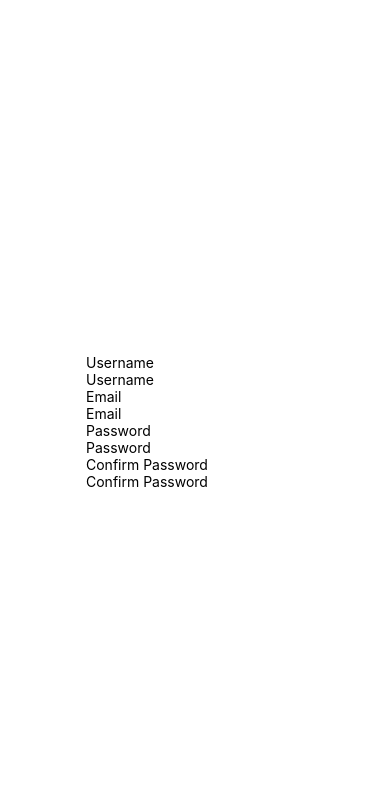
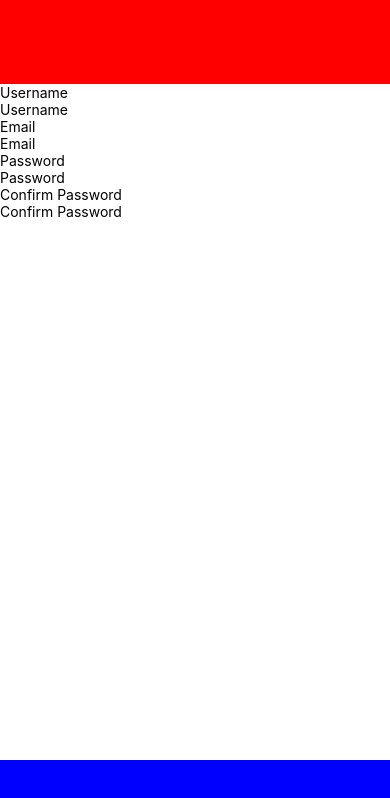
Before and after one commit to stephenmussel/react-native-registration-form, a React Native app: screen / in a window 390 px wide. Shown: the top 798 px of the page. Built offline with nearby package versions, Linux system fonts and the light colour scheme.

Commit message:
added scrollview, header, and footer

```diff
--- a/App.js
+++ b/App.js
@@ -1,15 +1,15 @@
 import { StatusBar } from 'expo-status-bar';
-import { StyleSheet, Text, View, TextInput } from 'react-native';
+import { StyleSheet, Text, View, TextInput, ScrollView } from 'react-native';
 import React, { useState } from 'react';
 
-const styles = StyleSheet.create({
-  container: {
-    flex: 1,
-    backgroundColor: '#fff',
-    alignItems: 'center',
-    justifyContent: 'center',
-  },
-});
+// const styles = StyleSheet.create({
+//   container: {
+//     flex: 1,
+//     backgroundColor: '#fff',
+//     alignItems: 'center',
+//     justifyContent: 'center',
+//   },
+// });
 
 function App() {
 
@@ -28,13 +28,16 @@ function App() {
 
   // another option is to destructure props
   const confirmPassword = ({ nativeEvent: { text } }) => {
-    if(text != password) {
+    if (text != password) {
       alert('Password incorrect, try again!');
     }
   }
 
   return (
-    <View style={styles.container}>
+    // <View style={styles.container}>
+    <>
+    <View style={{ height: '10%', backgroundColor: 'red' }} />
+    <ScrollView>
       <Inputs
         label="Username"
         placeholder="Username"
@@ -57,7 +60,7 @@ function App() {
         onChangeText={setPassword}
         secureTextEntry
       />
-        <Inputs
+      <Inputs
         label="Confirm Password"
         placeholder="Confirm Password"
         value={confirm}
@@ -66,7 +69,9 @@ function App() {
         onSubmitEditing={confirmPassword}
       />
       {/* <StatusBar style="auto" /> */}
-    </View>
+    </ScrollView>
+    <View style={{ height: '10%', backgroundColor: 'blue' }} />
+    </>
   );
 }
 
@@ -75,7 +80,7 @@ function Inputs(props) {
 
   const { label, placeholder, value, onChangeText, secureTextEntry, onSubmitEditing } = props;
 
-  return(
+  return (
     <View>
       <Text>{label}</Text>
       <TextInput
```
